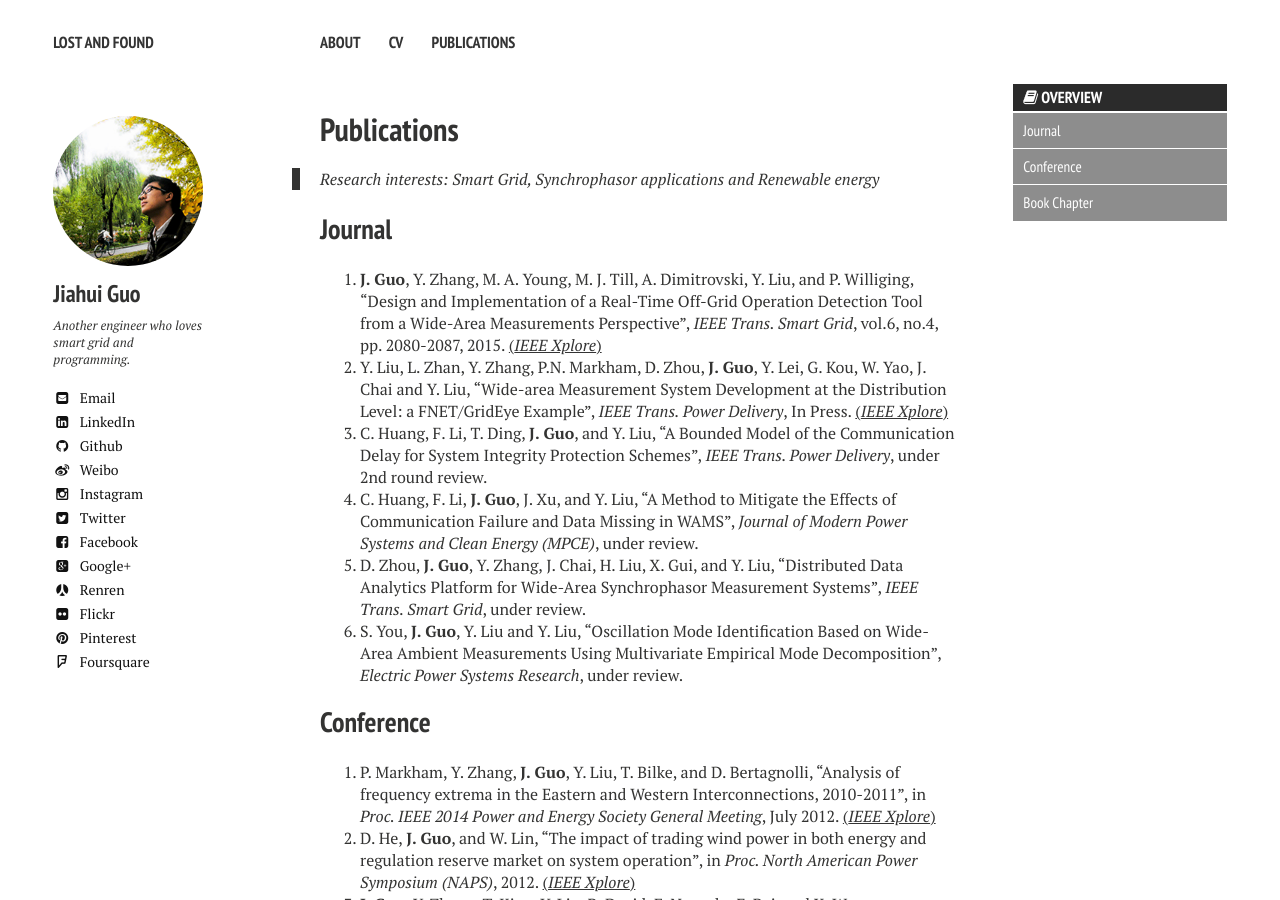
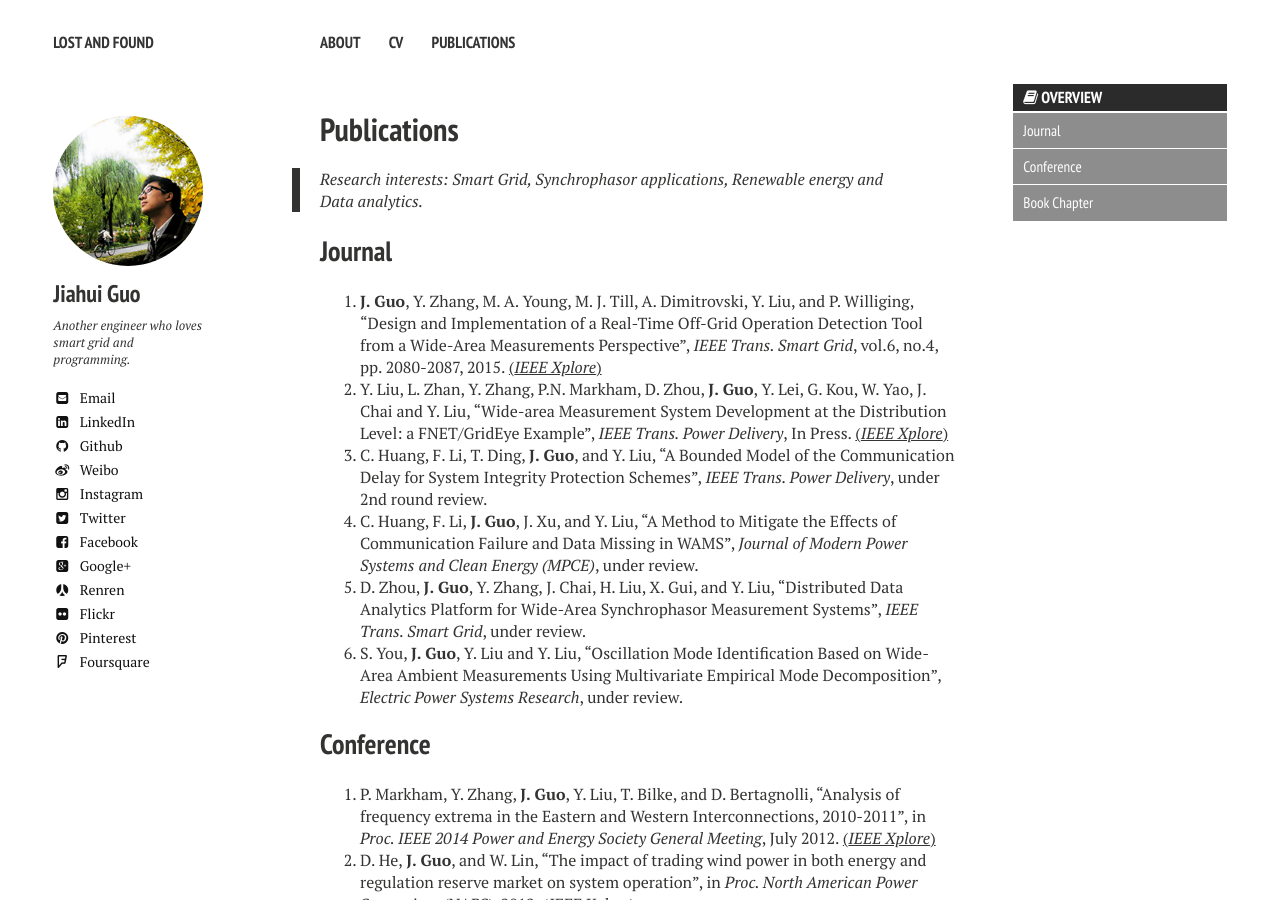
Before and after one commit to JiahuiGuo/jiahuiguo.github.io, a Jekyll site: the page built from publications.md, in a window 1280 px wide and 900 px high. Built offline with Jekyll 4.4.1, drawn with Linux system fonts in a browser that asks for light colours; nearby versions of some CDN libraries.

Commit message:
Update publications.md

```diff
--- a/publications.md
+++ b/publications.md
@@ -8,7 +8,7 @@ share: false
 ---
 {% include _toc.html %}
 
-> Research interests: Smart Grid, Synchrophasor applications and Renewable energy
+> Research interests: Smart Grid, Synchrophasor applications, Renewable energy and Data analytics.
 
 ## Journal
 1. **J. Guo**, Y. Zhang, M. A. Young, M. J. Till, A. Dimitrovski, Y. Liu, and P. Williging, "Design and Implementation of a Real-Time Off-Grid Operation Detection Tool from a Wide-Area Measurements Perspective", *IEEE Trans. Smart Grid*, vol.6, no.4, pp. 2080-2087, 2015. [(*IEEE Xplore*)](http://ieeexplore.ieee.org/lpdocs/epic03/wrapper.htm?arnumber=6894219)
```
